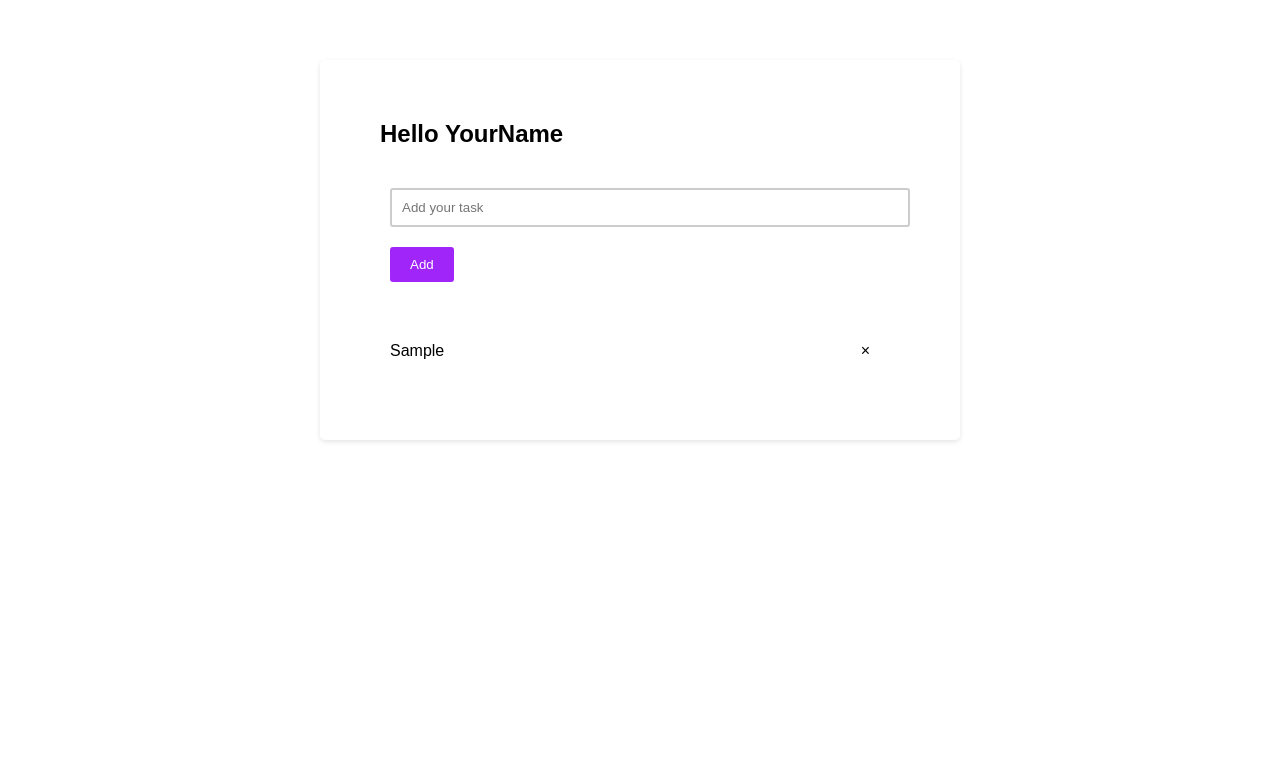
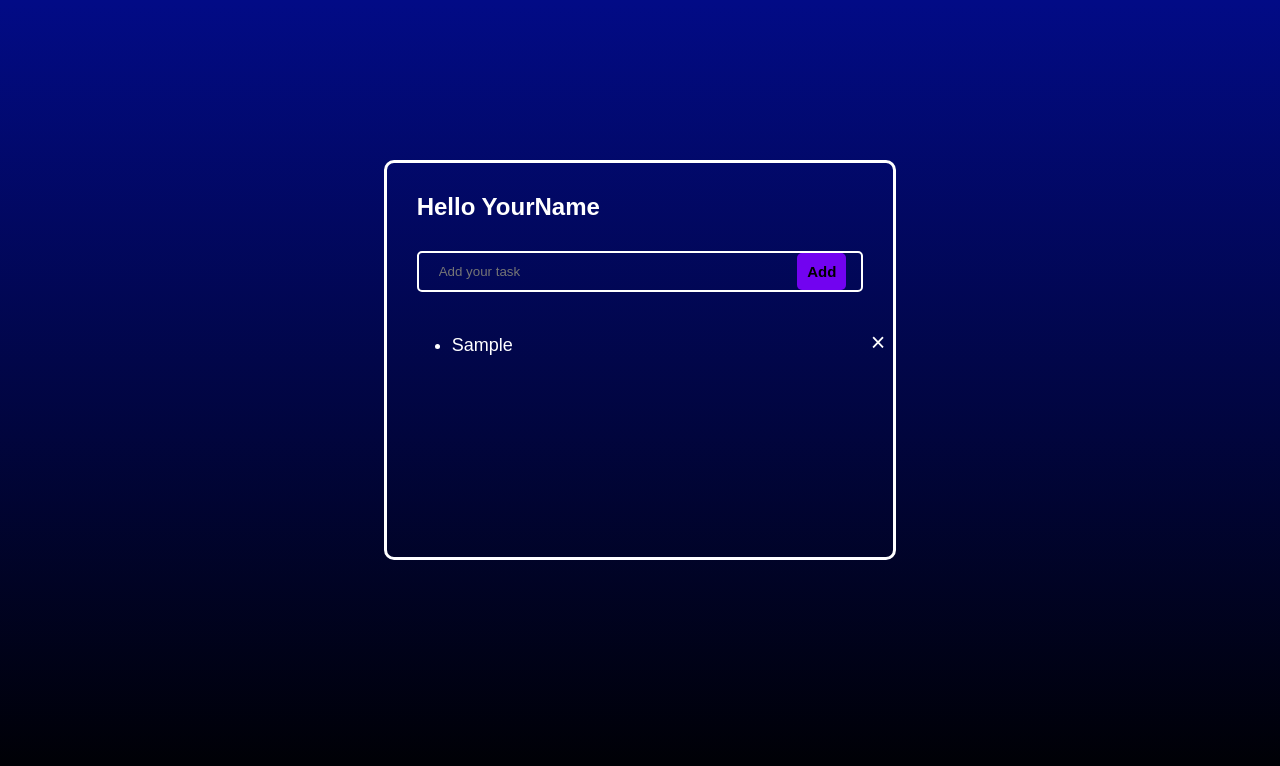
Before and after one commit to iamsasuke-in/webdev, a plain HTML site: page index.html in a window 1280 px wide. Both pictures are taken after typing "Sample" into the empty fields and a click on the button "Add". Drawn offline with Linux system fonts and the light colour scheme.

Commit message:
Update styles.css

```diff
--- a/styles.css
+++ b/styles.css
@@ -1,69 +1,94 @@
 * {
-  font-family: poppins, sans-serif;
-  margin: 10px;
-  padding: 10px;
-  background-color: #ffffff;
+    margin: 0;
+    padding: 0;
+    box-sizing: border-box;
+    font-family: montserrat,sans-serif;
 }
 
 .container {
-  max-width: 600px;
-  margin: 20px auto;
-  background-color: #fff;
-  border-radius: 5px;
-  box-shadow: 0 2px 5px rgba(0, 0, 0, 0.1);
-  padding: 20px;
+    width: 100%;
+    min-height: 100vh;
+    background: linear-gradient(180deg,#020b86,#000000);
+    display: flex;
+    justify-content: center;
 }
 
-h1 {
-  text-align: center;
+.schedule {
+    margin-top: 10rem;
+    margin-bottom: 15rem;
+    width: 100%;
+    margin-left: 30rem;
+    margin-right: 30rem;
+    border: 3px solid #fff;
+    border-radius: 10px;
+    padding-left: 30px;
+    padding-top: 20px;
+    padding-bottom: 100px;
 }
 
-input[type="text"] {
-  width: 100%;
-  padding: 10px;
-  margin-bottom: 10px;
-  border: 2px solid #ccc;
-  border-radius: 3px;
-  box-sizing: border-box;
+.schedule h2 {
+    padding-top: 10px;
+    color: #fff;
+}
+
+.row {
+    display: flex;
+    align-items: center;
+    justify-content: space-between;
+    background-color: transparent;
+    border: 2px solid #fff;
+    border-radius: 5px;
+    padding-left: 10px;
+    margin-right: 30px;
+    margin-top: 30px;
+    margin-bottom: 30px;
+}
+
+input {
+    color: #fff;
+    flex: 1;
+    border:none;
+    outline: none;
+    background: transparent;
+    padding: 10px;
 }
 
 button {
-  background-color: #a025f8;
-  color: #fff;
-  padding: 10px 20px;
-  border: none;
-  border-radius: 3px;
-  cursor: pointer;
+    border: none;
+    outline: none;
+    padding: 10px;
+    background: rgb(114, 3, 240);
+    color:black;
+    font-size: 15px;
+    font-weight: 550;
+    cursor: pointer;
+    margin-right: 15px;
+    border-radius: 5px;
 }
 
-button:hover {
-  background-color: #45a049;
+ul li {
+    color: #fff;
+    margin-left: 35px;
+    font-size: 18px;
+    padding-bottom: 10px;
+    cursor: pointer;
 }
 
-ul {
-  list-style-type: none;
-  padding: 0;
+ul li.done {
+    color: #e2e1e192;
+    text-decoration: line-through;
 }
 
-li {
-  padding: 10px;
-  background-color: #ffffff;
-  margin-bottom: 5px;
-  border-radius: 3px;
-  display: flex;
-  justify-content: space-between;
-  align-items: center;
+ul li span {
+    margin-left: 350px;
+    padding-left:8px;
+    padding-right: 8px;
+    font-size: 25px;
+    color: white;
+    line-height: 40px;
+    border-radius: 5px;
 }
 
-.delete-btn {
-  background-color: #f44336;
-  color: #ffffff;
-  border: none;
-  border-radius: 3px;
-  padding: 5px 10px;
-  cursor: pointer;
+ul li span:hover {
+    background: rgba(54, 54, 54, 0.579);
 }
-
-.delete-btn:hover {
-  background-color: #d32f2f;
-}
```
